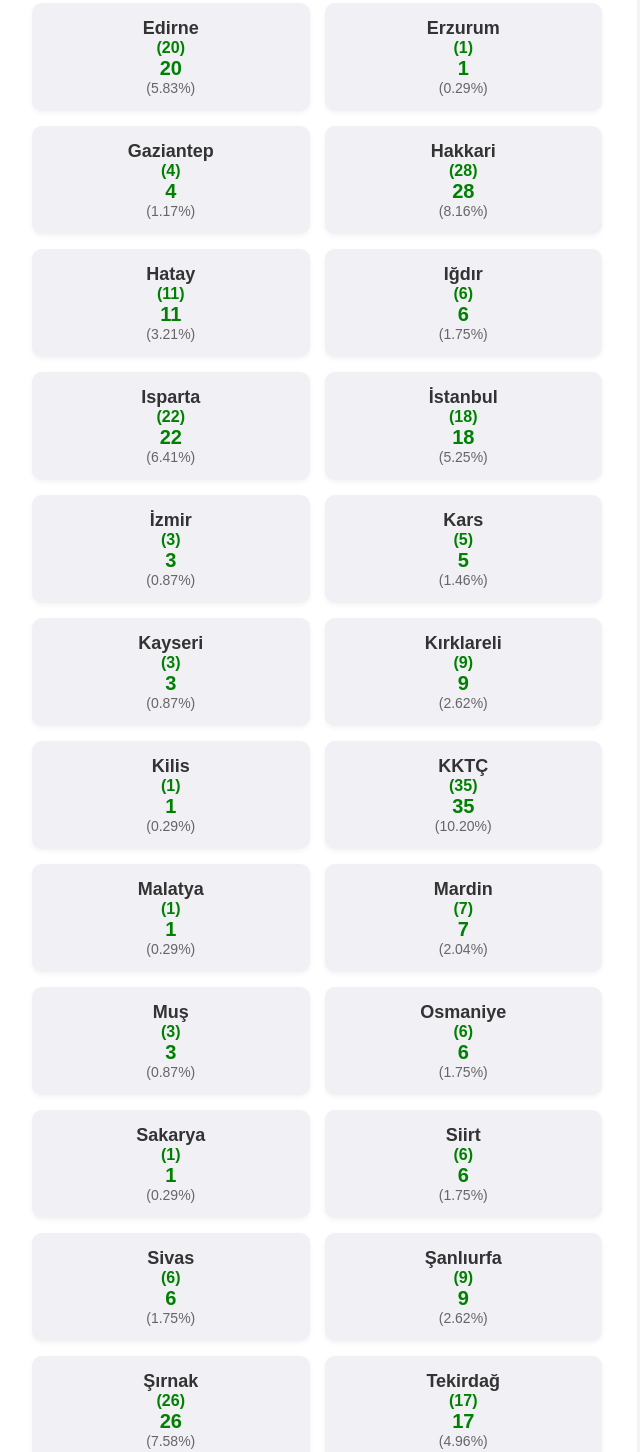
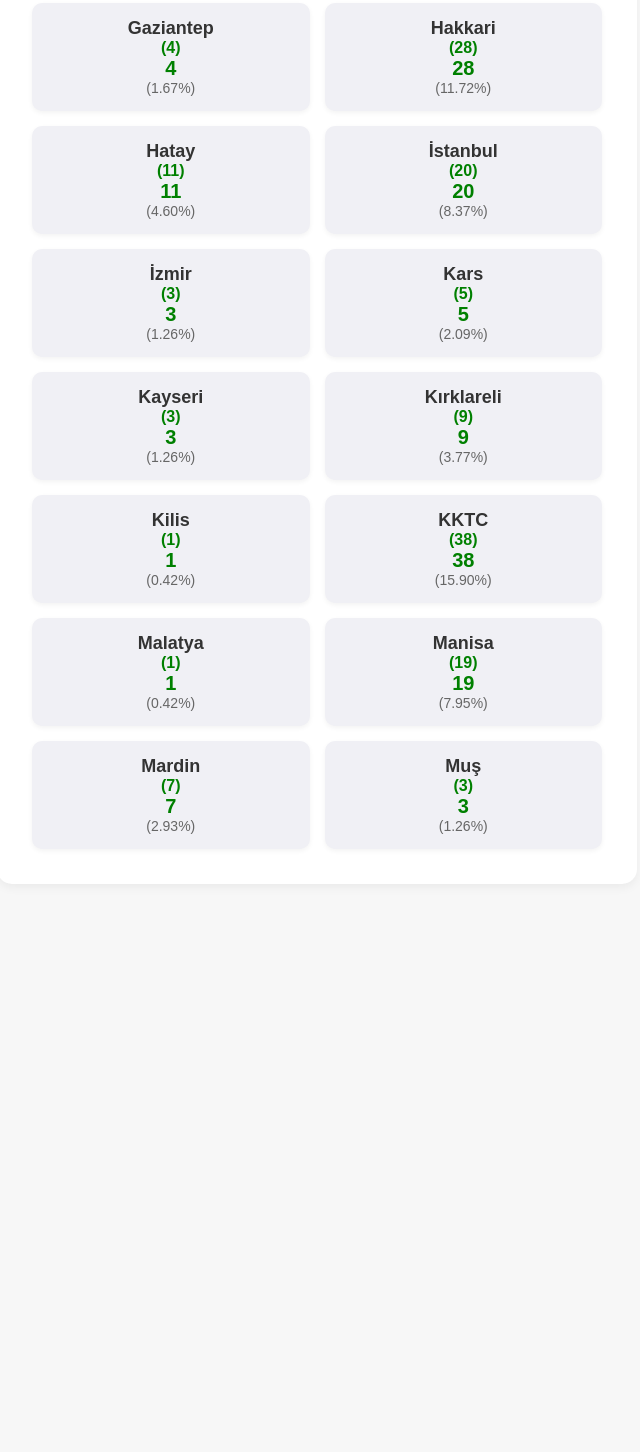
Before and after one commit to dgkndgn38/kura-yerleri, a plain HTML site: page index.html in a window 1280 px wide. Shown: the part 1239-2691 px from the top of the page, without its empty margins (323-963 px from the left). After the commit the page ends 2143 px from the top, so only its background shows below. Drawn offline with Linux system fonts and the light colour scheme.

Commit message:
Update index.html

```diff
--- a/index.html
+++ b/index.html
@@ -38,15 +38,11 @@
 
     <script>
         const ilkSehirler = {
-            "Adana": 1, "Amasya": 4, "Ankara": 7, "Antalya": 4, "Ardahan": 3,
+            "Adana": 1, "Amasya": 4, "Ankara": 7+1, "Antalya": 4+1, "Ardahan": 3,
             "Artvin": 2, "Ağrı": 11, "Balıkesir": 4, "Bayburt": 7, "Bingöl": 4, "Bitlis": 3,
             "Burdur": 3, "Denizli": 7, "Diyarbakır": 4, "Edirne": 20, "Erzurum": 1, "Gaziantep": 4,
-            "Hakkari": 28, "Hatay": 11, "İstanbul": 18, "İzmir": 3, "Kars": 5, "Kayseri": 3,
-            "Kilis": 1, "KKTÇ": 35, "Kırklareli": 9, "Malatya": 1, "Mardin": 7, "Muş": 3, "Osmaniye": 6,
-            "Sakarya": 1, "Siirt": 6, "Sivas": 6, "Tekirdağ": 17, "Trabzon": 1, "Tunceli": 8,
-            "Van": 7, "Çanakkale": 11, "Çankırı": 4, "Isparta": 22, "Iğdır": 6, "Şanlıurfa": 9,
-            "Şırnak": 26
-        };
+            "Hakkari": 28, "Hatay": 11, "İstanbul": 18+2, "İzmir": 3, "Kars": 5, "Kayseri": 3,
+            "Kilis": 1, "KKTC": 35+3, "Kırklareli": 9, "Malatya": 1, "Mardin": 7, "Muş": 3, "Manisa": 19};
         let sehirler = JSON.parse(localStorage.getItem("sehirler")) || { ...ilkSehirler };
         let ilkToplam = Object.values(ilkSehirler).reduce((a, b) => a + b, 0);
         let duzenlemeYetkisi = false;
```
